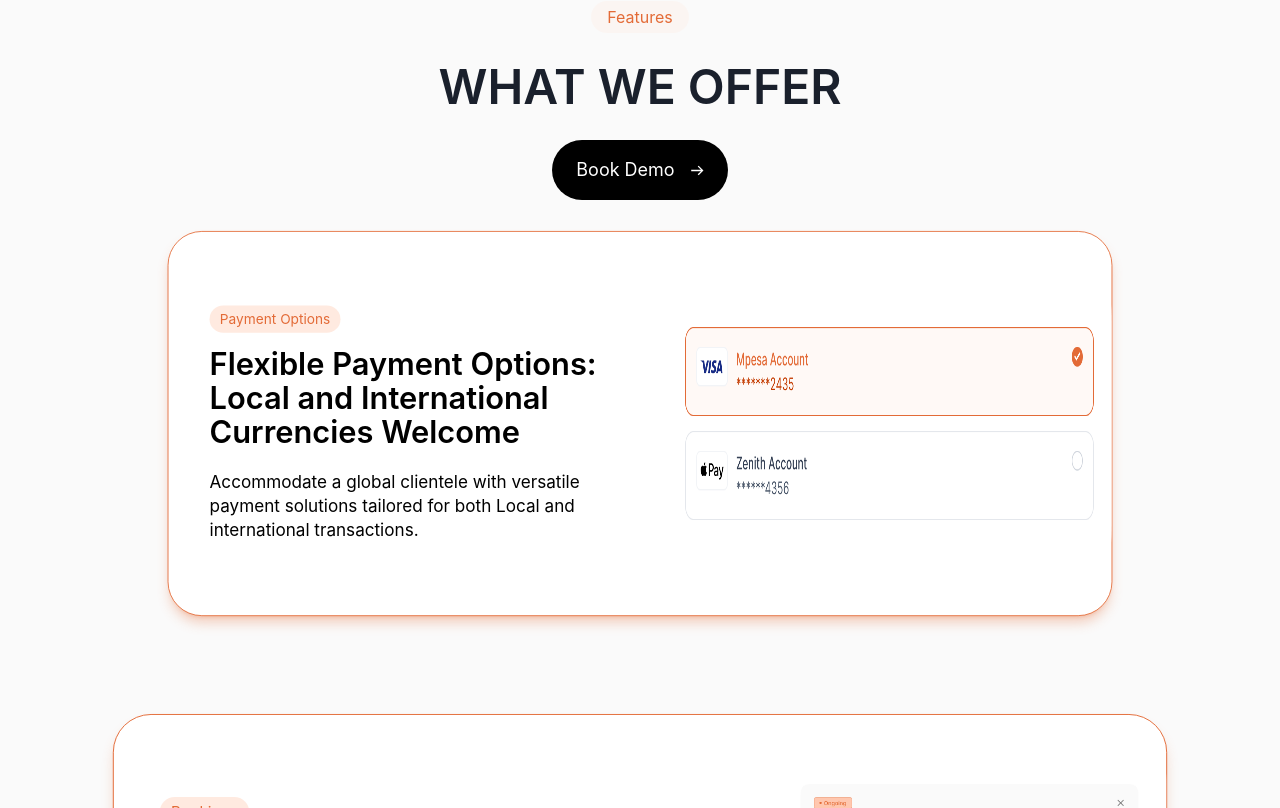
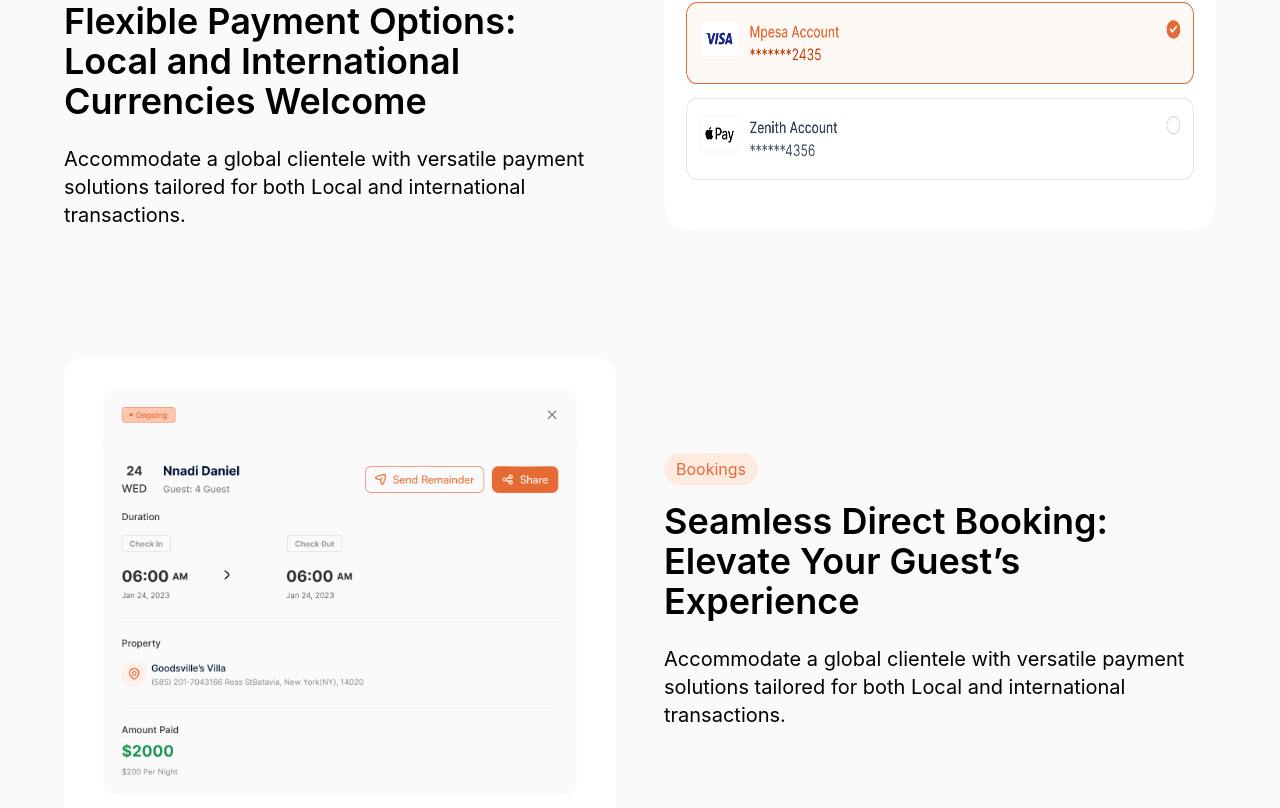
Before and after one commit to tofmat/reeka, a Next.js app: page / in a window 1280 px wide. Shown: the part 1792-2600 px from the top of the page. Built offline with nearby package versions, Linux system fonts and the light colour scheme.

Commit message:
feat: pushed design

```diff
--- a/src/app/page.tsx
+++ b/src/app/page.tsx
@@ -10,8 +10,8 @@ export default function Home() {
     <main>
       <HeroScroll />
       <PropertyManagement />
-      <Products />
-      <ProductsMobile />
+      {/* <Products />
+      <ProductsMobile /> */}
       <ProductOld />
       <Footer />
     </main>
--- a/src/components/product-old.tsx
+++ b/src/components/product-old.tsx
@@ -5,12 +5,12 @@ import { productsList } from "@/utils/constants";
 import { Image } from "@chakra-ui/react";
 const ProductOld = () => {
   return (
-    <div className="py-10 md:py-8 lg:py-12 max-w-7xl mx-auto px-4 sm:px-8 md:px-14 lg:px-16">
+    <div className="py-10 md:py-8 lg:py-12 max-w-7xl mx-auto px-4 sm:px-8 md:px-14 lg:px-16 flex flex-col gap-8">
       <motion.div
         className={`grid grid-cols-1 md:grid-cols-2 items-center gap-4 md:justify-between md:gap-12`}
-        initial={{ opacity: 0, y: -100 }}
+        initial={{ opacity: 0, y: -50 }}
         whileInView={{ opacity: 1, y: 1 }}
-        transition={{ duration: 1.2 }}
+        transition={{ duration: 1.1 }}
       >
         <div className="flex flex-col items-start justify-start text-black">
           <p className="w-fit py-1 mb-4 text-[#E36B37] rounded-full bg-[#FFEAE0] px-3">
@@ -31,9 +31,9 @@ const ProductOld = () => {
 
       <motion.div
         className={`grid grid-cols-1 md:grid-cols-2 items-center gap-4 md:justify-between md:gap-12 my:8 md:my-16 lg:my-24`}
-        initial={{ opacity: 0, y: -100 }}
+        initial={{ opacity: 0, y: -50 }}
         whileInView={{ opacity: 1, y: 1 }}
-        transition={{ duration: 1.2 }}
+        transition={{ duration: 1.15 }}
       >
         <Image
           src={productsList[1].imageSrc}
@@ -54,7 +54,7 @@ const ProductOld = () => {
 
       <motion.div
         className={`grid grid-cols-1 md:grid-cols-2 items-center gap-4 md:justify-between md:gap-12`}
-        initial={{ opacity: 0, y: -100 }}
+        initial={{ opacity: 0, y: -50 }}
         whileInView={{ opacity: 1, y: 1 }}
         transition={{ duration: 1.2 }}
       >
```
Also changed, not shown: 1 other file (tests, documents, lock files or other folders).
